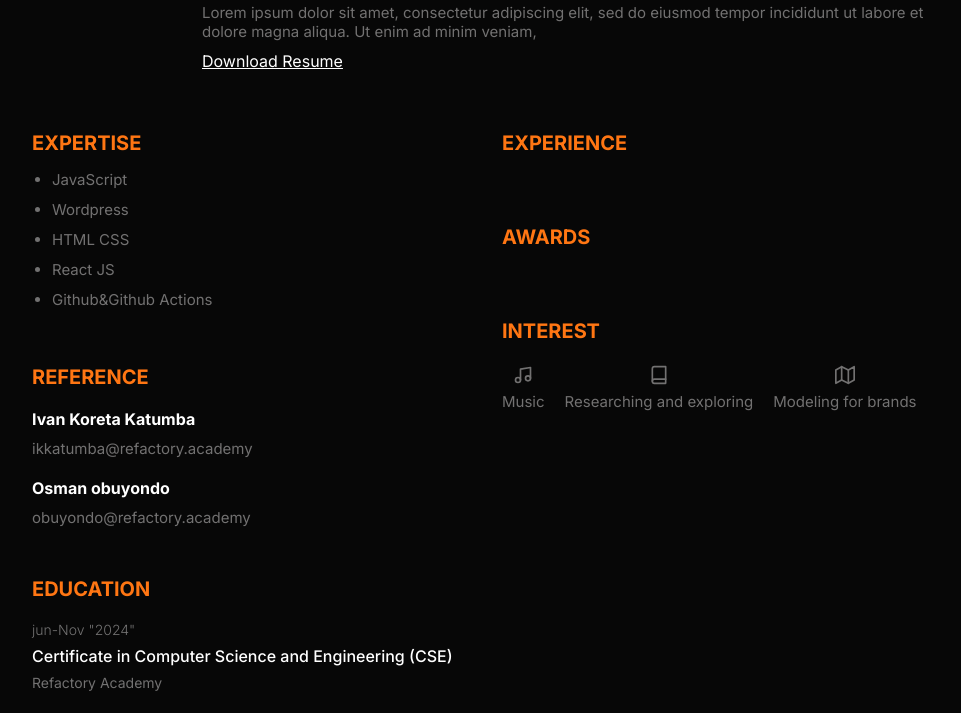
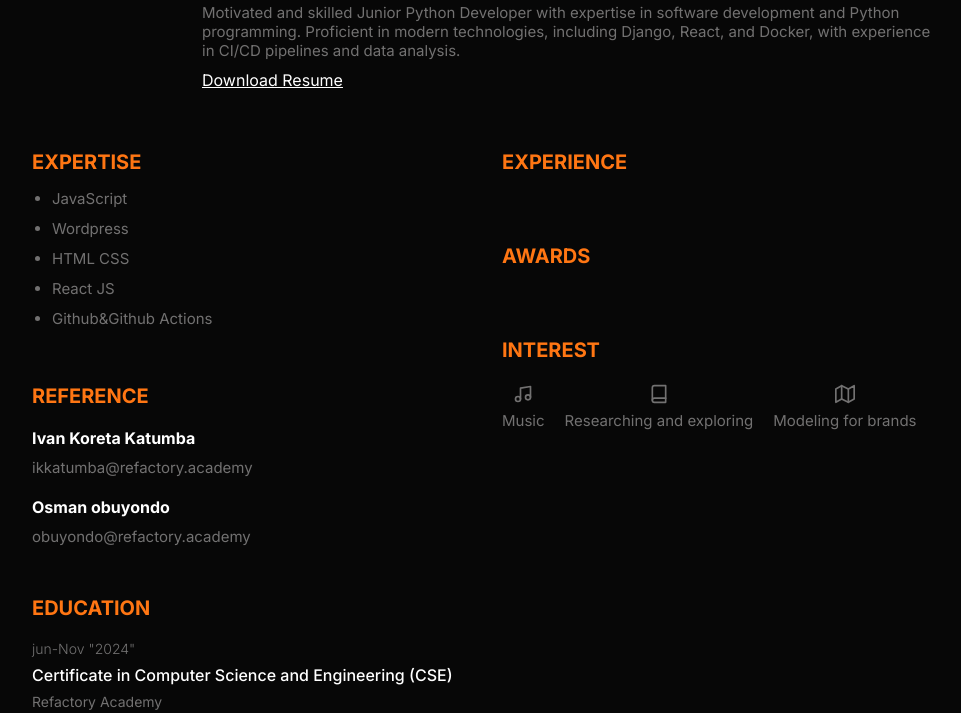
Before and after one commit to jojomara/DARA, a plain HTML site: page index.html in a window 1280 px wide. Shown: the part 202-915 px from the top of the page, without its empty margins (158-1119 px from the left). Drawn offline with nearby package versions, Linux system fonts and the light colour scheme.

Commit message:
second commit

```diff
--- a/index.html
+++ b/index.html
@@ -24,9 +24,7 @@
           </h1>
           <p class="profile_title">Software Developer</p>
           <p class="description profile_description">
-            Lorem ipsum dolor sit amet, consectetur adipiscing elit, sed do eiusmod tempor incididunt ut labore et
-            dolore
-            magna aliqua. Ut enim ad minim veniam,
+            Motivated and skilled Junior Python Developer with expertise in software development and  Python programming. Proficient in modern technologies, including Django, React, and Docker, with experience in CI/CD pipelines and data analysis.
           </p>
           <a class="downloadBtn" href="./cv.pdf" download="Resume.pdf">Download Resume</a>
         </div>
```
